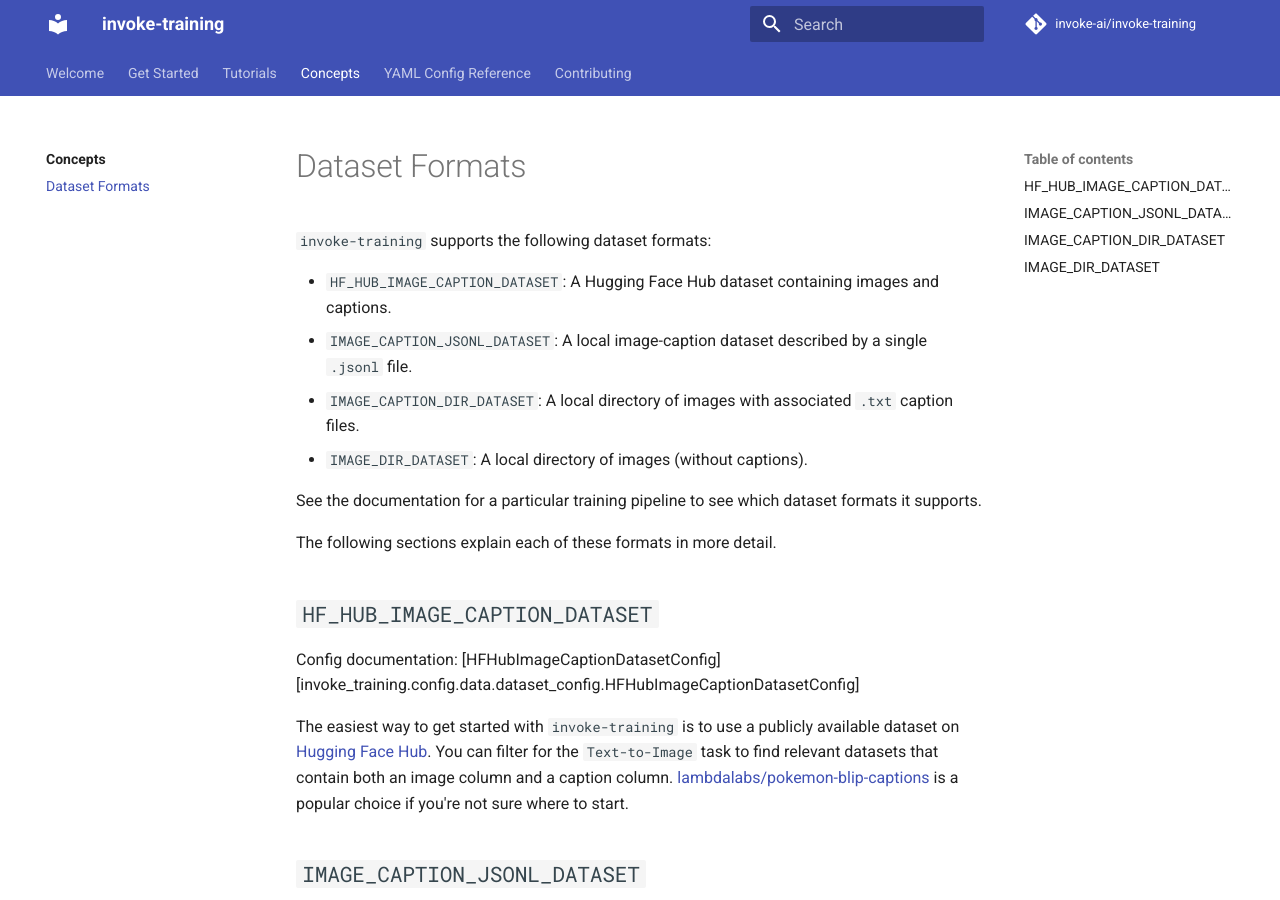
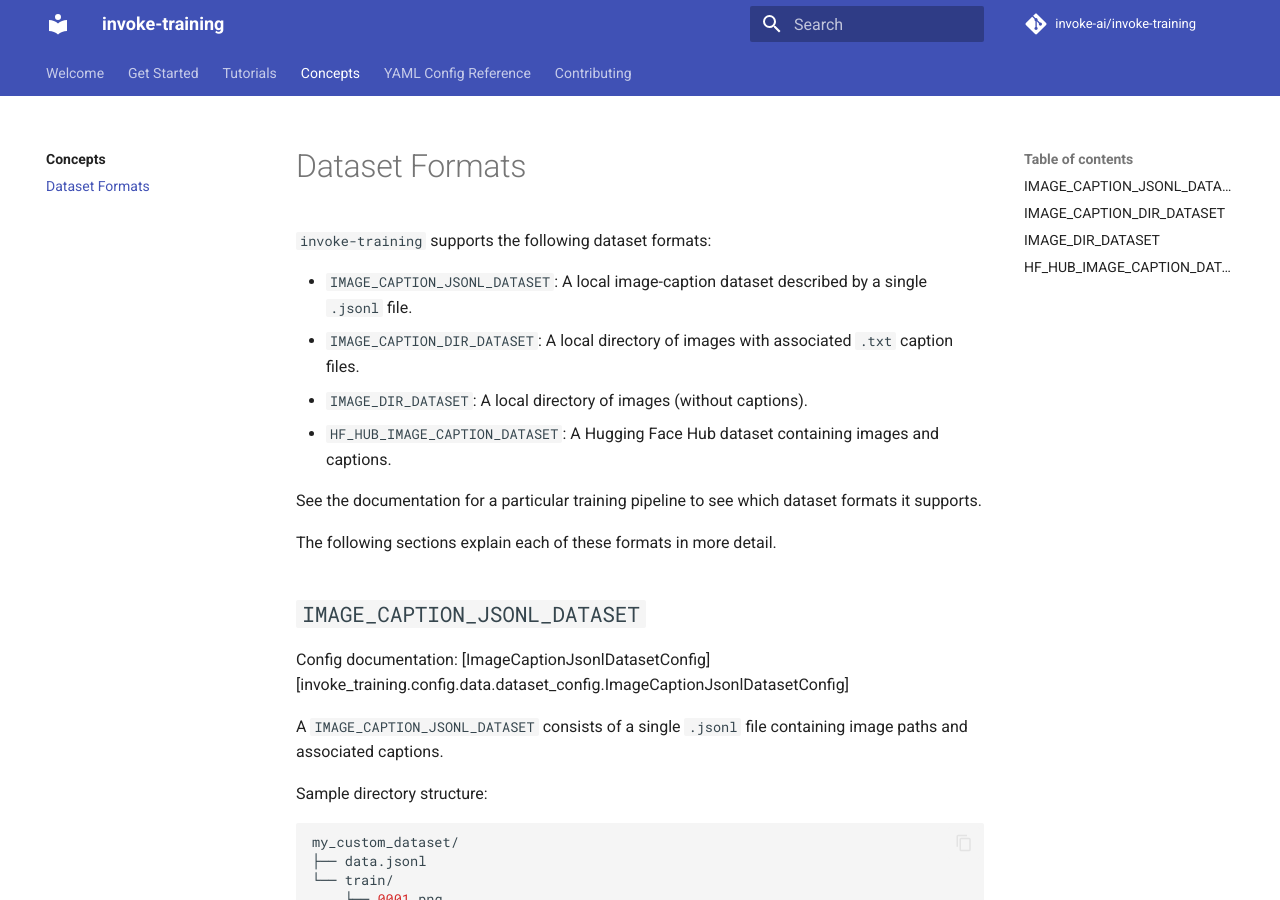
Before and after one commit to invoke-ai/invoke-training, an MkDocs documentation site: the page built from docs/concepts/dataset_formats.md, in a window 1280 px wide and 900 px high. Built offline with MkDocs 1.6.1 and Material for MkDocs 9.7.7, drawn with Linux system fonts in a browser that asks for light colours; comment, search, counter and statistics services are not loaded; some of the changed text lies outside the part shown.

Commit message:
Re-order dataset format docs to de-prioritize support for HF hub datasets.

```diff
--- a/docs/concepts/dataset_formats.md
+++ b/docs/concepts/dataset_formats.md
@@ -2,20 +2,14 @@
 
 `invoke-training` supports the following dataset formats:
 
-- `HF_HUB_IMAGE_CAPTION_DATASET`: A Hugging Face Hub dataset containing images and captions.
 - `IMAGE_CAPTION_JSONL_DATASET`: A local image-caption dataset described by a single `.jsonl` file.
 - `IMAGE_CAPTION_DIR_DATASET`: A local directory of images with associated `.txt` caption files.
 - `IMAGE_DIR_DATASET`: A local directory of images (without captions).
+- `HF_HUB_IMAGE_CAPTION_DATASET`: A Hugging Face Hub dataset containing images and captions.
 
 See the documentation for a particular training pipeline to see which dataset formats it supports.
 
 The following sections explain each of these formats in more detail.
-
-## `HF_HUB_IMAGE_CAPTION_DATASET`
-
-Config documentation: [HFHubImageCaptionDatasetConfig][invoke_training.config.data.dataset_config.HFHubImageCaptionDatasetConfig]
-
-The easiest way to get started with `invoke-training` is to use a publicly available dataset on [Hugging Face Hub](https://huggingface.co/datasets). You can filter for the `Text-to-Image` task to find relevant datasets that contain both an image column and a caption column. [lambdalabs/pokemon-blip-captions](https://huggingface.co/datasets/lambdalabs/pokemon-blip-captions) is a popular choice if you're not sure where to start.
 
 ## `IMAGE_CAPTION_JSONL_DATASET`
 
```
Also changed, not shown: other parts of docs/concepts/dataset_formats.md (+6 -0 lines).
